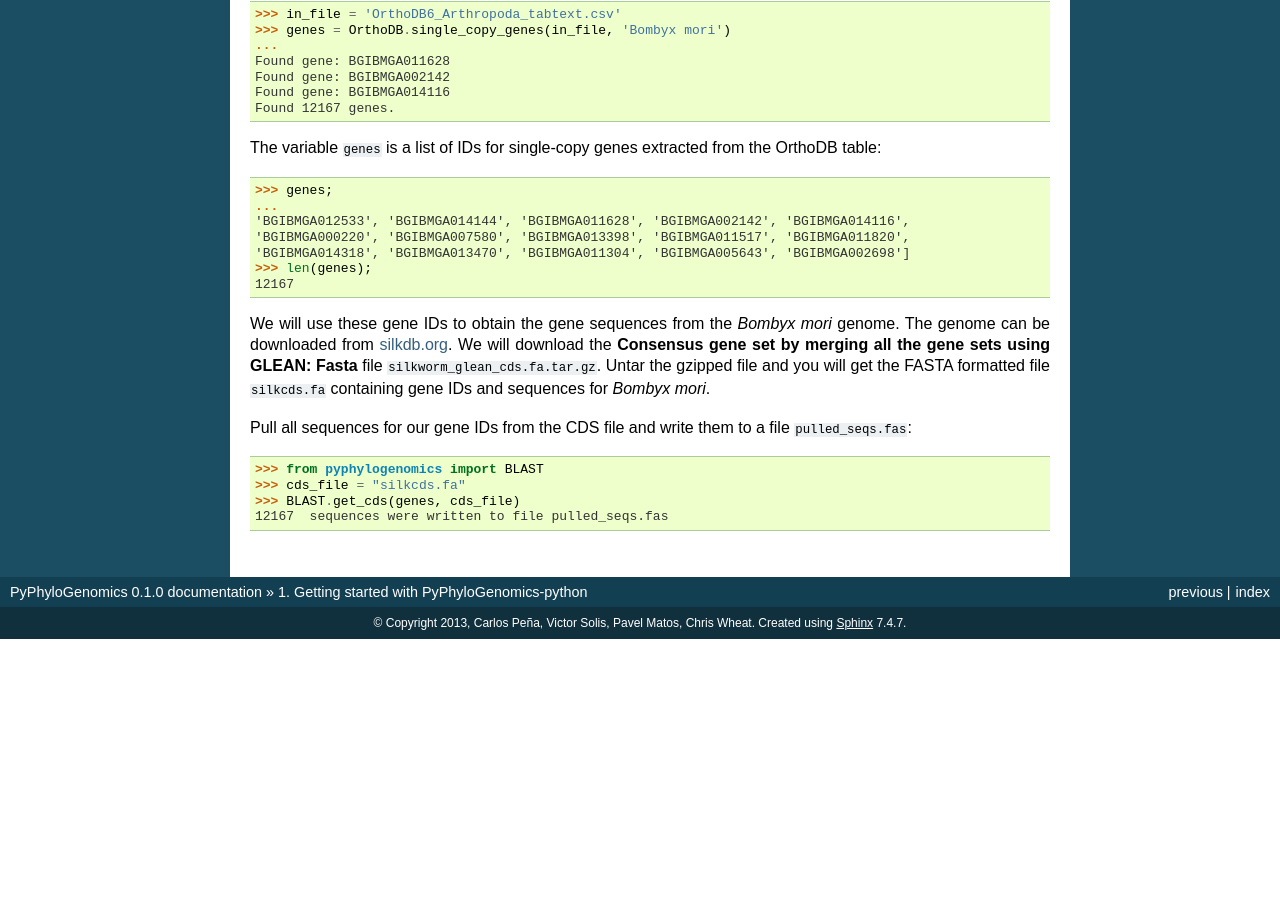
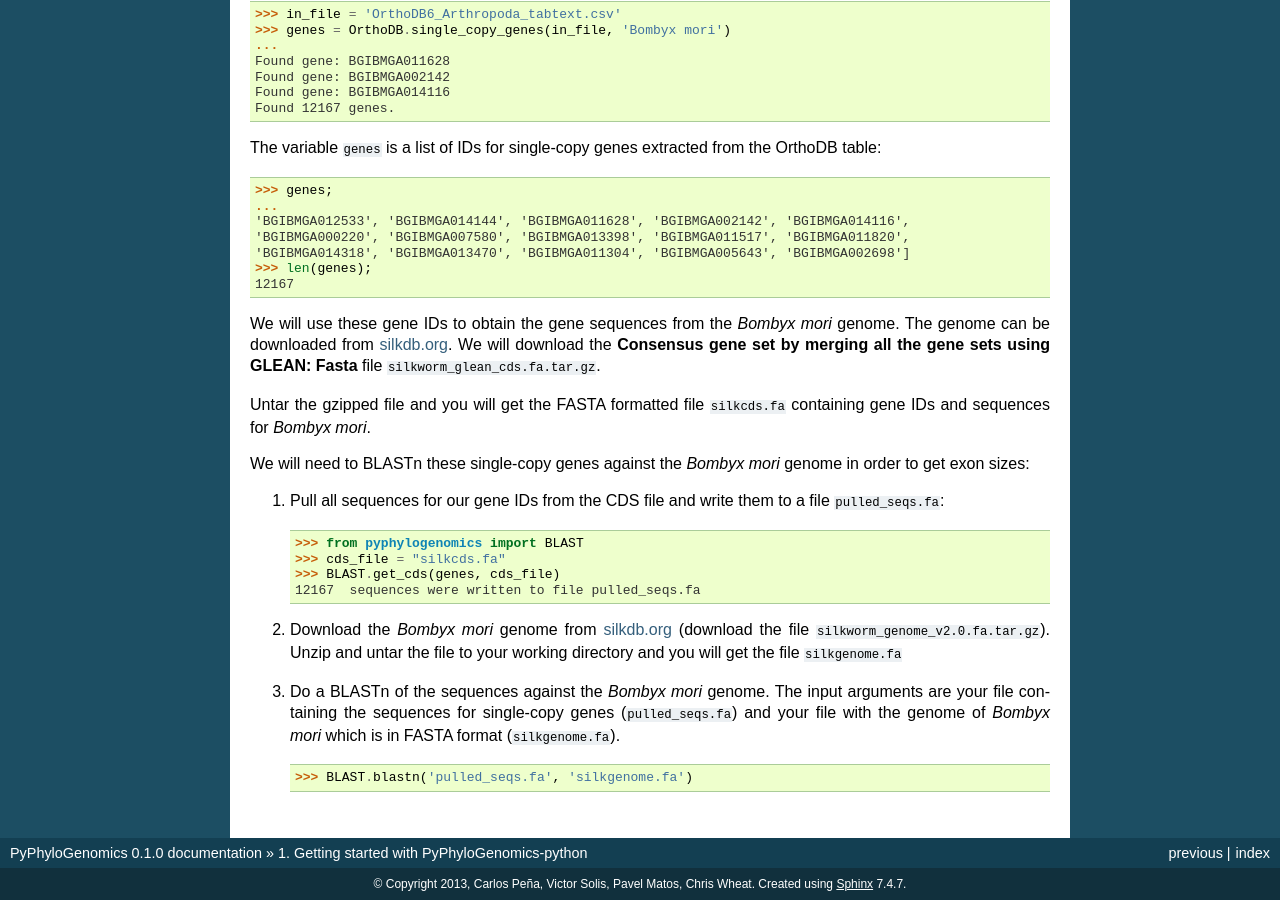
Before and after one commit to carlosp420/PyPhyloGenomics, a Sphinx documentation site: the page built from doc/getting-started.rst, in a window 1280 px wide and 900 px high, scrolled down 1091 px. Built offline with Sphinx 7.4.7, drawn with Linux system fonts in a browser that asks for light colours; formulas are drawn with MathJax 3; before the commit the page ends 1730 px from its top, so only the background shows below that.

Commit message:
some work on BLAST

```diff
--- a/doc/getting-started.rst
+++ b/doc/getting-started.rst
@@ -72,13 +72,24 @@ The variable ``genes`` is a list of IDs for single-copy genes extracted from the
     12167
 
 We will use these gene IDs to obtain the gene sequences from the *Bombyx mori* genome. The genome can be downloaded from silkdb.org_.
-We will download the **Consensus gene set by merging all the gene sets using GLEAN: Fasta** file ``silkworm_glean_cds.fa.tar.gz``. Untar the gzipped file and you will get the FASTA formatted file ``silkcds.fa`` containing gene IDs and sequences for *Bombyx mori*.
+We will download the **Consensus gene set by merging all the gene sets using GLEAN: Fasta** file ``silkworm_glean_cds.fa.tar.gz``.
+
+Untar the gzipped file and you will get the FASTA formatted file ``silkcds.fa`` containing gene IDs and sequences for *Bombyx mori*.
 
 .. _silkdb.org: http://www.silkdb.org/silkdb/doc/download.html
 
-Pull all sequences for our gene IDs from the CDS file and write them to a file ``pulled_seqs.fas``:
+We will need to BLASTn these single-copy genes against the *Bombyx mori* genome
+in order to get exon sizes:
+
+1. Pull all sequences for our gene IDs from the CDS file and write them to a file ``pulled_seqs.fa``:
 
     >>> from pyphylogenomics import BLAST
     >>> cds_file = "silkcds.fa"
     >>> BLAST.get_cds(genes, cds_file)
-    12167  sequences were written to file pulled_seqs.fas
+    12167  sequences were written to file pulled_seqs.fa
+
+2. Download the *Bombyx mori* genome from silkdb.org_ (download the file ``silkworm_genome_v2.0.fa.tar.gz``). Unzip and untar the file to your working directory and you will get the file ``silkgenome.fa``
+
+3. Do a BLASTn of the sequences against the *Bombyx mori* genome. The input arguments are your file containing the sequences for single-copy genes (``pulled_seqs.fa``) and your file with the genome of *Bombyx mori* which is in FASTA format (``silkgenome.fa``).
+
+    >>> BLAST.blastn('pulled_seqs.fa', 'silkgenome.fa')
```
Also changed, not shown: 2 other files.
